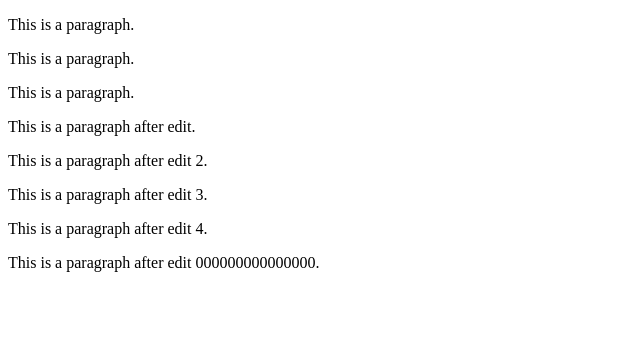
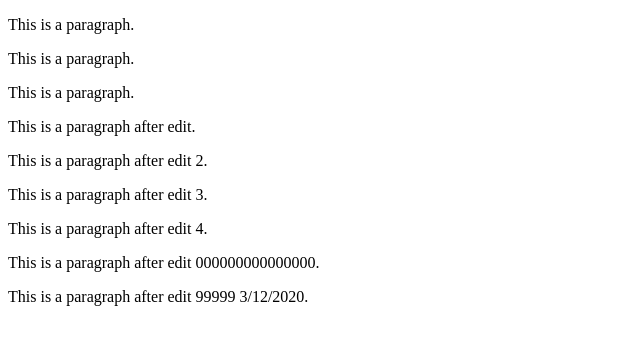
Before and after one commit to MichalMucek/DevOps-Workshop, a plain HTML site: page index.html in a window 1280 px wide. Shown: the whole page, without its empty margins (0-640 px from the left). Drawn offline with Linux system fonts and the light colour scheme.

Commit message:
Update index.html

```diff
--- a/index.html
+++ b/index.html
@@ -13,5 +13,7 @@
 
 <p>This is a paragraph after edit 000000000000000.</p>
 
+<p>This is a paragraph after edit 99999 3/12/2020.</p>
+
 </body>
 </html>
```
